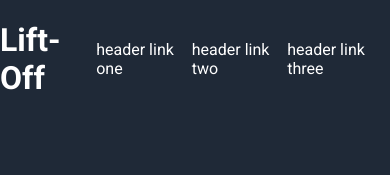
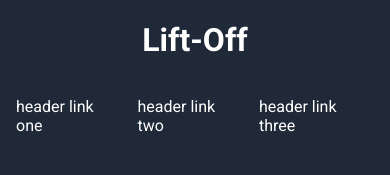
Before and after one commit to philgwmurphy/odin-landing-page, a plain HTML site: page index.html in a window 390 px wide. Shown: the top 175 px of the page. Drawn offline with Linux system fonts and the light colour scheme.

Commit message:
Added @media for mobile responsiveness

```diff
--- a/style.css
+++ b/style.css
@@ -34,6 +34,14 @@ p {
     align-items: center;
     padding-bottom:  50px;
 }
+
+@media screen and (max-width:
+575px) {
+  .header {
+    flex-direction: column;
+  }
+}
+
 
 /* first section */
 
```
